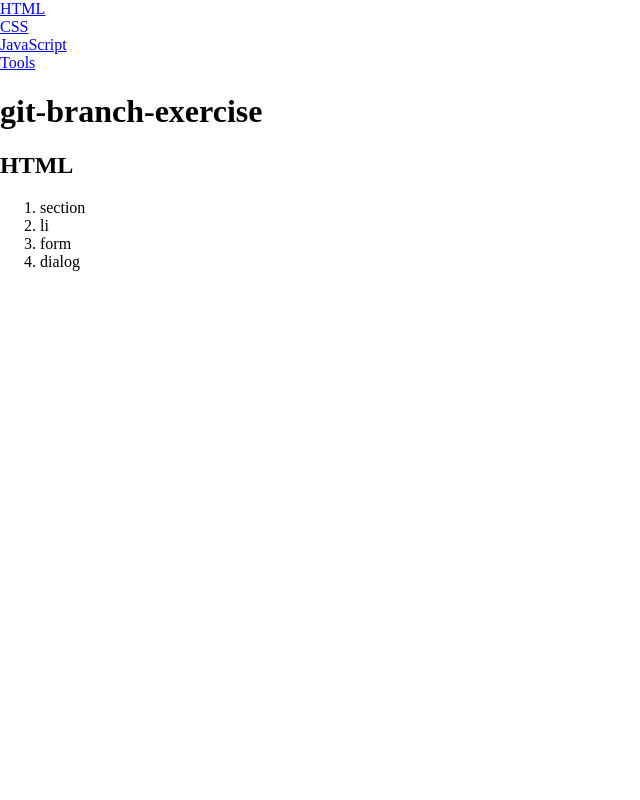
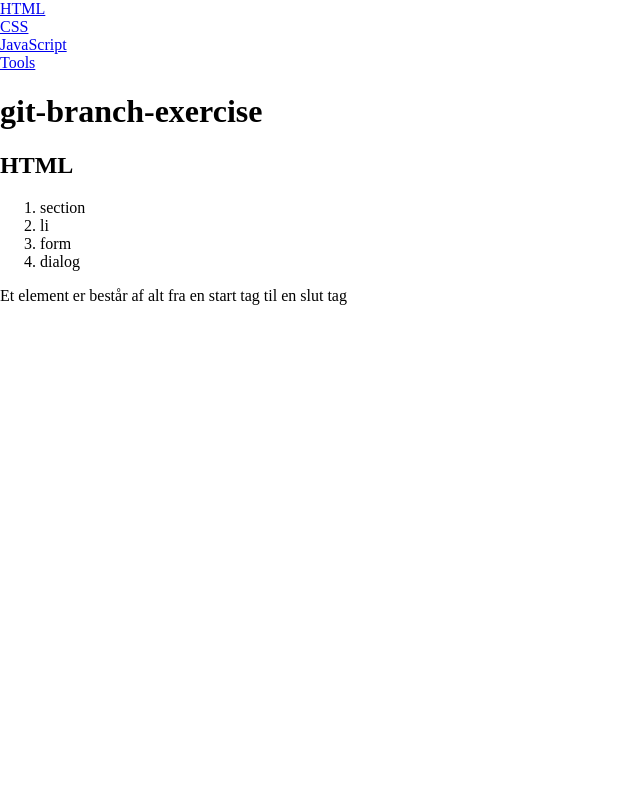
Before and after one commit to osman-butt/git-branch-exercise, a plain HTML site: page index.html in a window 1280 px wide. Shown: the top 800 px of the page, without its empty margins (0-640 px from the left). Drawn offline with Linux system fonts and the light colour scheme.

Commit message:
added tags-text

```diff
--- a/index.html
+++ b/index.html
@@ -23,6 +23,7 @@
         <li>form</li>
         <li>dialog</li>
       </ol>
+      <p>Et element er består af alt fra en start tag til en slut tag</p>
     </section>
     <section id="css">
       <h2>CSS</h2>
```
